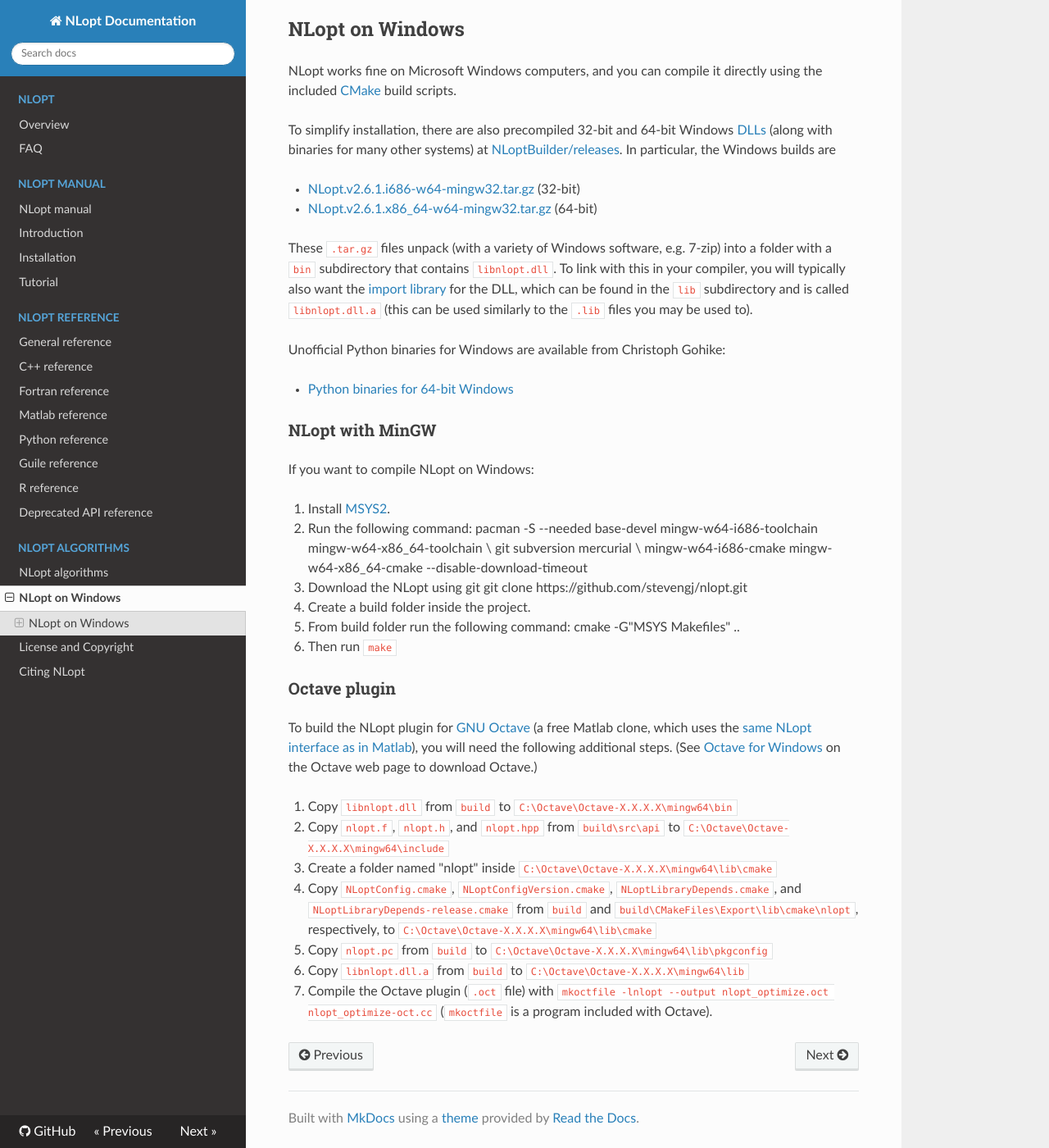
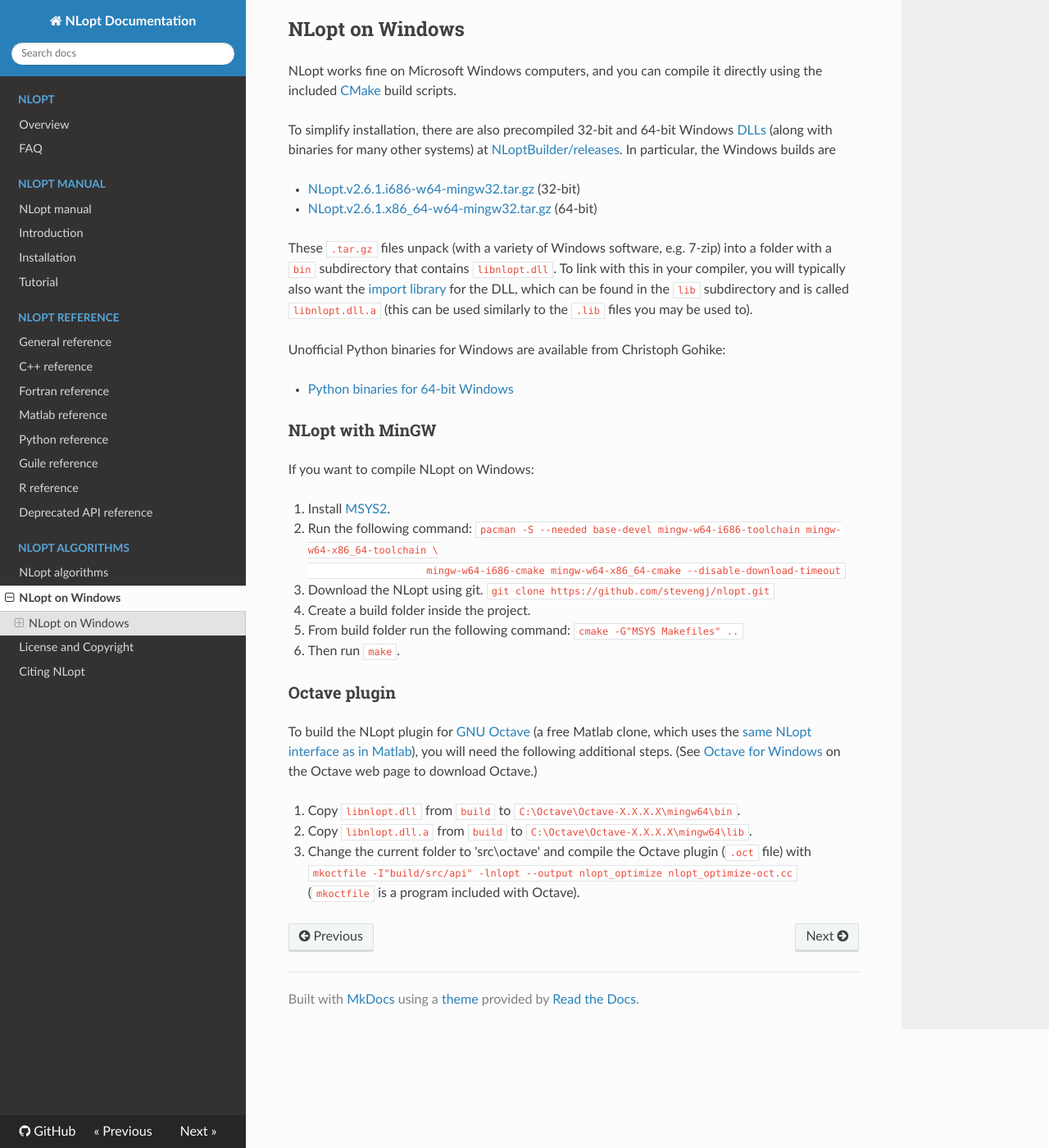
Before and after one commit to stevengj/nlopt, an MkDocs documentation site: the page built from doc/docs/NLopt_on_Windows.md, in a window 1280 px wide and 1400 px high, scrolled down 191 px. Shown: the whole window at 82% size. Built offline with MkDocs 1.6.1, drawn with Linux system fonts in a browser that asks for light colours; nearby versions of some CDN libraries; old or Windows-style settings are respelled for this version of MkDocs.

Commit message:
edit based on the comments

```diff
--- a/doc/docs/NLopt_on_Windows.md
+++ b/doc/docs/NLopt_on_Windows.md
@@ -24,24 +24,19 @@
 
 1. Install [MSYS2](https://www.msys2.org/).
 2. Run the following command:
-    pacman -S --needed base-devel mingw-w64-i686-toolchain mingw-w64-x86_64-toolchain \
-                    git subversion mercurial \
-                    mingw-w64-i686-cmake mingw-w64-x86_64-cmake --disable-download-timeout
-3. Download the NLopt using git
-    git clone https://github.com/stevengj/nlopt.git
+    `pacman -S --needed base-devel mingw-w64-i686-toolchain mingw-w64-x86_64-toolchain \
+                    mingw-w64-i686-cmake mingw-w64-x86_64-cmake --disable-download-timeout`
+3. Download the NLopt using git.
+    `git clone https://github.com/stevengj/nlopt.git`
 4. Create a build folder inside the project.
 5. From build folder run the following command:
-    cmake -G"MSYS Makefiles" ..
-6. Then run `make`
+    `cmake -G"MSYS Makefiles" ..`
+6. Then run `make`.
 
 ### Octave plugin
 
 To build the NLopt plugin for [GNU Octave](https://en.wikipedia.org/wiki/GNU_Octave) (a free Matlab clone, which uses the [same NLopt interface as in Matlab](NLopt_Matlab_Reference.md)), you will need the following additional steps. (See [Octave for Windows](https://wiki.octave.org/Octave_for_Microsoft_Windows) on the Octave web page to download Octave.)
 
-1. Copy `libnlopt.dll` from `build` to `C:\Octave\Octave-X.X.X.X\mingw64\bin`
-2. Copy `nlopt.f`, `nlopt.h`, and `nlopt.hpp` from `build\src\api` to `C:\Octave\Octave-X.X.X.X\mingw64\include`
-3. Create a folder named "nlopt" inside `C:\Octave\Octave-X.X.X.X\mingw64\lib\cmake`
-4. Copy `NLoptConfig.cmake`, `NLoptConfigVersion.cmake`, `NLoptLibraryDepends.cmake`, and `NLoptLibraryDepends-release.cmake` from `build` and `build\CMakeFiles\Export\lib\cmake\nlopt`, respectively, to `C:\Octave\Octave-X.X.X.X\mingw64\lib\cmake`
-5. Copy `nlopt.pc` from `build` to `C:\Octave\Octave-X.X.X.X\mingw64\lib\pkgconfig`
-6. Copy `libnlopt.dll.a` from `build` to `C:\Octave\Octave-X.X.X.X\mingw64\lib`
-7. Compile the Octave plugin (`.oct` file) with `mkoctfile -lnlopt --output nlopt_optimize.oct nlopt_optimize-oct.cc` (`mkoctfile` is a program included with Octave).
+1. Copy `libnlopt.dll` from `build` to `C:\Octave\Octave-X.X.X.X\mingw64\bin`.
+2. Copy `libnlopt.dll.a` from `build` to `C:\Octave\Octave-X.X.X.X\mingw64\lib`.
+3. Change the current folder to 'src\octave' and compile the Octave plugin (`.oct` file) with `mkoctfile -I"build/src/api" -lnlopt --output nlopt_optimize nlopt_optimize-oct.cc` (`mkoctfile` is a program included with Octave).
```
Also changed, not shown: 1 other file.
